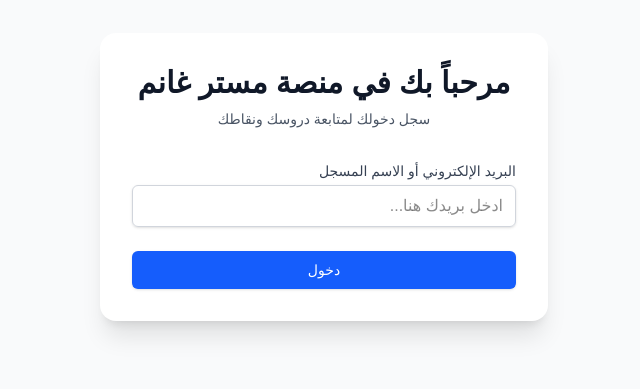
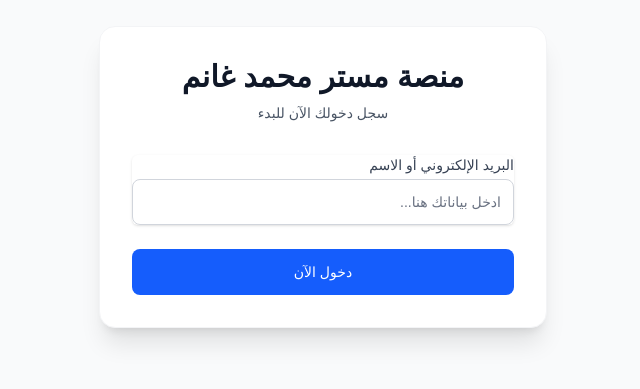
Before and after one commit to mhmedghanem225-dot/Mohamed-Ghanem-platform, a Next.js app: page /login in a window 1280 px wide. Shown: the part 223-612 px from the top of the page, without its empty margins (400-1040 px from the left). Built offline with nearby package versions, Linux system fonts and the light colour scheme.

Commit message:
fix: enforce clean session and sync points from sheet only

```diff
--- a/app/login/page.tsx
+++ b/app/login/page.tsx
@@ -9,12 +9,18 @@ export default function LoginPage() {
   const [loading, setLoading] = useState(false);
   const [error, setError] = useState("");
 
-  // --- التعديل الأمني لضمان عدم تداخل البيانات ---
+  // 1. مسح شامل للذاكرة فور فتح الصفحة لضمان عدم وجود بيانات قديمة "عالقة"
   useEffect(() => {
-    // بمجرد فتح صفحة الدخول، يتم مسح أي جلسة قديمة فوراً
-    localStorage.clear();
+    if (typeof window !== "undefined") {
+      localStorage.clear();
+      // مسح الـ Cookies أيضاً لزيادة التأمين
+      document.cookie.split(";").forEach((c) => {
+        document.cookie = c
+          .replace(/^ +/, "")
+          .replace(/=.*/, "=;expires=" + new Date().toUTCString() + ";path=/");
+      });
+    }
   }, []);
-  // ---------------------------------------------
 
   const handleLogin = async (e: React.FormEvent) => {
     e.preventDefault();
@@ -22,23 +28,26 @@ export default function LoginPage() {
     setError("");
 
     try {
-      // رابط الـ Google Script الخاص بك لجلب بيانات الطلاب
       const SCRIPT_URL = "https://script.google.com/macros/s/AKfycbyCKjdNlxqbK8GKv3kHIH_CHFVG7xqDbycz4uEWq8Ar/exec";
 
+      // جلب البيانات من الشيت مباشرة
       const response = await fetch(`${SCRIPT_URL}?email=${encodeURIComponent(email.trim())}`);
       const data = await response.json();
 
       if (data.status === "success") {
-        // حفظ بيانات الطالب الجديد في الذاكرة
+        // 2. التأكيد على مسح الذاكرة مرة أخرى قبل تسجيل بيانات المستخدم الجديد
+        localStorage.clear();
+
+        // 3. حفظ بيانات المستخدم الجديد (النقاط القادمة من الشيت حالياً)
         localStorage.setItem("ghanem_session", JSON.stringify(data.user));
 
-        // التوجه للوحة التحكم
-        router.push("/dashboard");
+        // 4. التوجه للوحة التحكم مع إجبار الصفحة على التحديث
+        window.location.href = "/dashboard";
       } else {
-        setError("عذراً، هذا البريد غير مسجل لدينا أو تأكد من الكتابة بشكل صحيح.");
+        setError("عذراً، هذا البريد غير مسجل أو البيانات غير صحيحة.");
       }
     } catch (err) {
-      setError("حدث خطأ في الاتصال، يرجى المحاولة مرة أخرى.");
+      setError("حدث خطأ في الاتصال، يرجى التحقق من الإنترنت والمحاولة مرة أخرى.");
     } finally {
       setLoading(false);
     }
@@ -46,35 +55,39 @@ export default function LoginPage() {
 
   return (
     <div className="min-h-screen flex items-center justify-center bg-gray-50 px-4">
-      <div className="max-w-md w-full space-y-8 p-8 bg-white rounded-2xl shadow-xl">
+      <div className="max-w-md w-full space-y-8 p-8 bg-white rounded-2xl shadow-xl border border-gray-100">
         <div className="text-center">
-          <h2 className="text-3xl font-extrabold text-gray-900">مرحباً بك في منصة مستر غانم</h2>
-          <p className="mt-2 text-sm text-gray-600">سجل دخولك لمتابعة دروسك ونقاطك</p>
+          <h2 className="text-3xl font-extrabold text-gray-900">منصة مستر محمد غانم</h2>
+          <p className="mt-2 text-sm text-gray-600">سجل دخولك الآن للبدء</p>
         </div>
 
         <form className="mt-8 space-y-6" onSubmit={handleLogin}>
-          <div>
-            <label htmlFor="email" className="block text-sm font-medium text-gray-700">
-              البريد الإلكتروني أو الاسم المسجل
+          <div className="rounded-md shadow-sm">
+            <label htmlFor="email" className="block text-sm font-medium text-gray-700 mb-1">
+              البريد الإلكتروني أو الاسم
             </label>
             <input
               type="text"
               required
-              className="mt-1 block w-full px-3 py-2 border border-gray-300 rounded-md shadow-sm focus:outline-none focus:ring-blue-500 focus:border-blue-500"
-              placeholder="ادخل بريدك هنا..."
+              className="appearance-none relative block w-full px-3 py-3 border border-gray-300 placeholder-gray-500 text-gray-900 rounded-lg focus:outline-none focus:ring-blue-500 focus:border-blue-500 focus:z-10 sm:text-sm"
+              placeholder="ادخل بياناتك هنا..."
               value={email}
               onChange={(e) => setEmail(e.target.value)}
             />
           </div>
 
-          {error && <p className="text-red-500 text-sm text-center">{error}</p>}
+          {error && (
+            <div className="text-red-500 text-sm bg-red-50 p-2 rounded-lg text-center">
+              {error}
+            </div>
+          )}
 
           <button
             type="submit"
             disabled={loading}
-            className="w-full flex justify-center py-2 px-4 border border-transparent rounded-md shadow-sm text-sm font-medium text-white bg-blue-600 hover:bg-blue-700 focus:outline-none focus:ring-2 focus:ring-offset-2 focus:ring-blue-500 disabled:opacity-50"
+            className="group relative w-full flex justify-center py-3 px-4 border border-transparent text-sm font-medium rounded-lg text-white bg-blue-600 hover:bg-blue-700 focus:outline-none focus:ring-2 focus:ring-offset-2 focus:ring-blue-500 disabled:opacity-50 transition-all"
           >
-            {loading ? "جاري التحقق..." : "دخول"}
+            {loading ? "جاري التحقق من البيانات..." : "دخول الآن"}
           </button>
         </form>
       </div>
```
